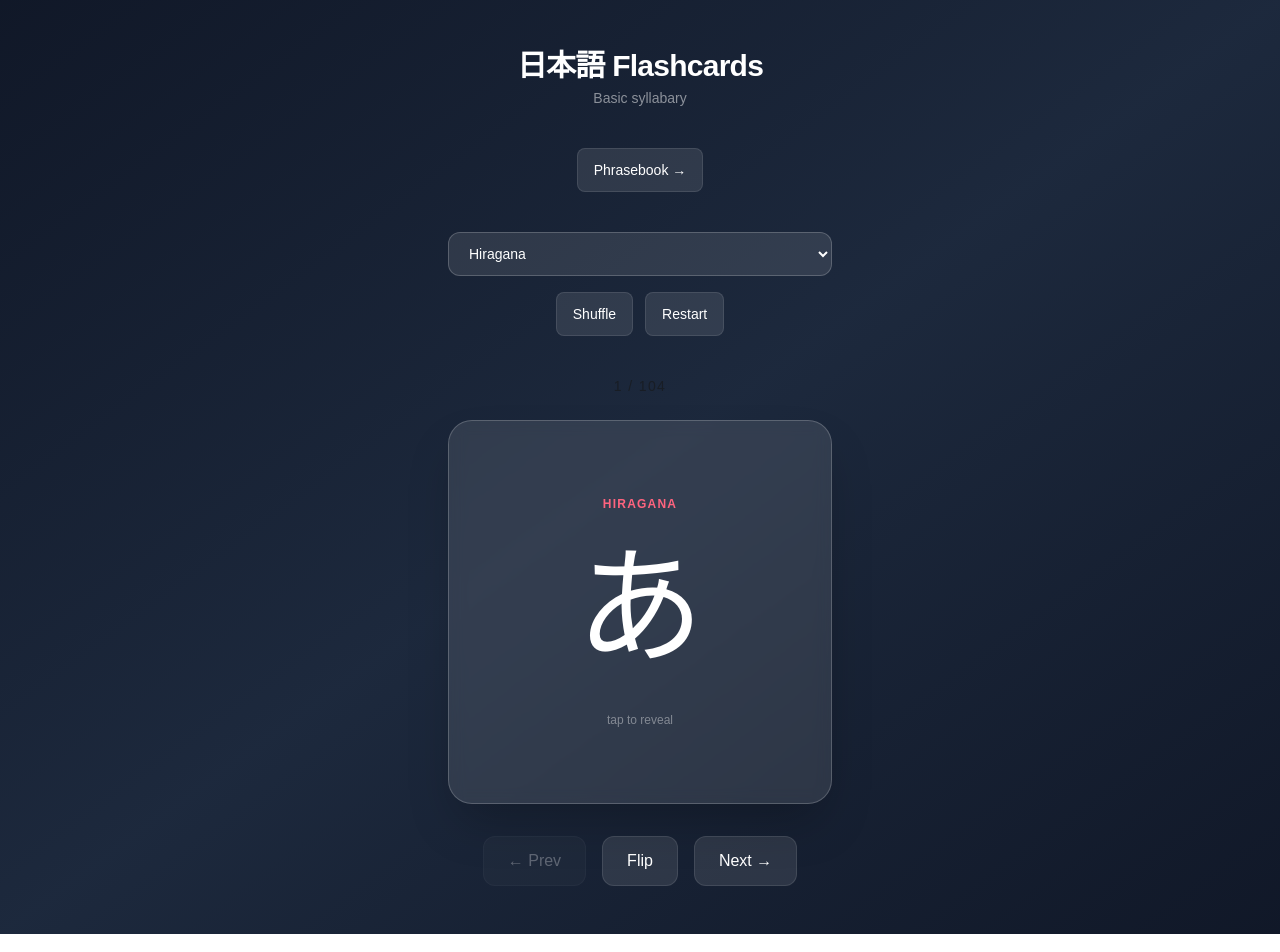
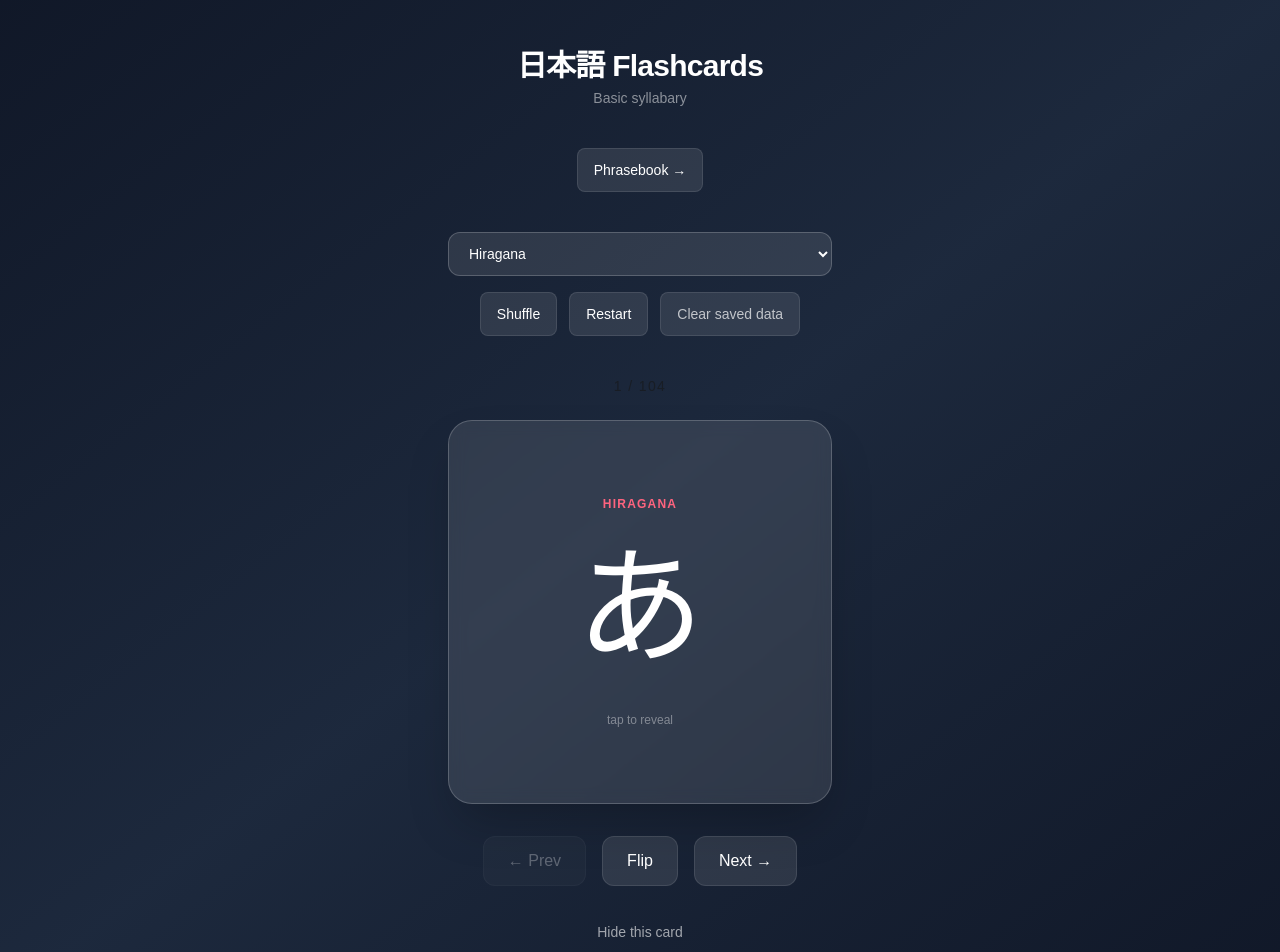
Before and after one commit to ryan-neville/japanese-flashcard-app, a Next.js app: page / in a window 1280 px wide. Shown: the top 952 px of the page. Built offline with nearby package versions, Linux system fonts and the light colour scheme.

Commit message:
feat: Added hide/unhide buttons for flashcards.

```diff
--- a/app/components/DeckControls.tsx
+++ b/app/components/DeckControls.tsx
@@ -1,5 +1,6 @@
 "use client";
 
+import { useState } from "react";
 import { decks, deckGroups, type CardSet, type DeckGroup } from "../data/flashcards";
 
 /** A deck id, plus the virtual deck that merges both kana sets. */
@@ -10,6 +11,8 @@ interface Props {
   onModeChange: (mode: Mode) => void;
   onShuffle: () => void;
   onRestart: () => void;
+  /** Throws away every saved preference — deck, position, shuffle and hidden cards. */
+  onClear: () => void;
 }
 
 const optionsByGroup: { group: DeckGroup; options: { value: Mode; label: string }[] }[] =
@@ -23,7 +26,10 @@ const optionsByGroup: { group: DeckGroup; options: { value: Mode; label: string
     ],
   }));
 
-export default function DeckControls({ mode, onModeChange, onShuffle, onRestart }: Props) {
+export default function DeckControls({ mode, onModeChange, onShuffle, onRestart, onClear }: Props) {
+  // Clearing is not undoable, so the button asks once before it fires.
+  const [confirming, setConfirming] = useState(false);
+
   return (
     <div className="flex flex-col items-center gap-4">
       {/* Deck selector */}
@@ -45,7 +51,7 @@ export default function DeckControls({ mode, onModeChange, onShuffle, onRestart
       </select>
 
       {/* Actions */}
-      <div className="flex gap-3">
+      <div className="flex flex-wrap justify-center gap-3">
         <button
           onClick={onShuffle}
           className="px-4 py-2 min-h-[44px] rounded-lg bg-white/10 hover:bg-white/20 active:bg-white/30 text-white text-sm font-medium transition-colors border border-white/10 touch-manipulation"
@@ -58,6 +64,32 @@ export default function DeckControls({ mode, onModeChange, onShuffle, onRestart
         >
           Restart
         </button>
+        {confirming ? (
+          <>
+            <button
+              onClick={() => {
+                setConfirming(false);
+                onClear();
+              }}
+              className="px-4 py-2 min-h-[44px] rounded-lg bg-rose-500/20 hover:bg-rose-500/30 active:bg-rose-500/40 text-rose-100 text-sm font-medium transition-colors border border-rose-400/30 touch-manipulation"
+            >
+              Clear everything?
+            </button>
+            <button
+              onClick={() => setConfirming(false)}
+              className="px-4 py-2 min-h-[44px] rounded-lg bg-white/10 hover:bg-white/20 active:bg-white/30 text-white text-sm font-medium transition-colors border border-white/10 touch-manipulation"
+            >
+              Cancel
+            </button>
+          </>
+        ) : (
+          <button
+            onClick={() => setConfirming(true)}
+            className="px-4 py-2 min-h-[44px] rounded-lg bg-white/10 hover:bg-white/20 active:bg-white/30 text-white/70 text-sm font-medium transition-colors border border-white/10 touch-manipulation"
+          >
+            Clear saved data
+          </button>
+        )}
       </div>
     </div>
   );
--- a/app/components/Flashcard.tsx
+++ b/app/components/Flashcard.tsx
@@ -7,6 +7,8 @@ interface Props {
   card: FlashcardType;
   onNext: () => void;
   onPrev: () => void;
+  /** Drops this card out of the rotation until it is unhidden. */
+  onHide: () => void;
   current: number;
   total: number;
 }
@@ -32,7 +34,7 @@ function emWidth(text: string): number {
   return em;
 }
 
-export default function Flashcard({ card, onNext, onPrev, current, total }: Props) {
+export default function Flashcard({ card, onNext, onPrev, onHide, current, total }: Props) {
   const [flipped, setFlipped] = useState(false);
   const touchStartX = useRef<number | null>(null);
   const touchStartY = useRef<number | null>(null);
@@ -203,6 +205,13 @@ export default function Flashcard({ card, onNext, onPrev, current, total }: Prop
           Next →
         </button>
       </div>
+
+      <button
+        onClick={onHide}
+        className="px-4 py-2 min-h-[44px] rounded-lg text-white/60 hover:text-white hover:bg-white/10 active:bg-white/20 text-sm font-medium transition-colors touch-manipulation"
+      >
+        Hide this card
+      </button>
     </div>
   );
 }
--- /dev/null
+++ b/app/components/HiddenCards.tsx
@@ -0,0 +1,76 @@
+"use client";
+
+import { useState } from "react";
+import type { Flashcard } from "../data/flashcards";
+
+interface Props {
+  /** Hidden cards belonging to the deck on screen, in deck order. */
+  cards: Flashcard[];
+  /** How many cards are hidden in the other decks, which this panel cannot reach. */
+  otherCount: number;
+  onUnhide: (card: Flashcard) => void;
+  onUnhideAll: () => void;
+}
+
+export default function HiddenCards({ cards, otherCount, onUnhide, onUnhideAll }: Props) {
+  const [open, setOpen] = useState(false);
+
+  // Nothing hidden anywhere: the panel would only ever say "0", so leave it out.
+  if (cards.length === 0 && otherCount === 0) return null;
+
+  return (
+    <div className="w-72 sm:w-96 flex flex-col items-center gap-3">
+      <button
+        onClick={() => setOpen((o) => !o)}
+        aria-expanded={open}
+        className="w-full px-4 py-2 min-h-[44px] rounded-lg bg-white/5 hover:bg-white/15 active:bg-white/20 text-white/70 text-sm font-medium transition-colors border border-white/10 touch-manipulation"
+      >
+        {cards.length} hidden in this deck{otherCount > 0 ? ` · ${otherCount} elsewhere` : ""}
+        <span aria-hidden="true"> {open ? "▲" : "▼"}</span>
+      </button>
+
+      {open && (
+        <div className="w-full flex flex-col gap-3">
+          {cards.length === 0 ? (
+            <p className="text-white/50 text-sm text-center">
+              No cards are hidden in this deck.
+            </p>
+          ) : (
+            <>
+              <ul className="w-full rounded-2xl border border-white/20 bg-white/10 overflow-hidden">
+                {cards.map((card) => (
+                  <li
+                    key={`${card.set}|${card.japanese}`}
+                    className="flex items-center justify-between gap-3 border-b border-white/10 px-3 py-2 last:border-b-0"
+                  >
+                    <div className="min-w-0">
+                      <p className="text-lg text-white font-light leading-snug break-words">
+                        {card.japanese}
+                      </p>
+                      <p className="text-xs text-white/60 break-words">
+                        {card.english ? `${card.romaji} — ${card.english}` : card.romaji}
+                      </p>
+                    </div>
+                    <button
+                      onClick={() => onUnhide(card)}
+                      className="shrink-0 px-3 py-2 min-h-[44px] rounded-lg bg-white/10 hover:bg-white/20 active:bg-white/30 text-white text-sm font-medium transition-colors border border-white/10 touch-manipulation"
+                      aria-label={`Unhide ${card.japanese}`}
+                    >
+                      Unhide
+                    </button>
+                  </li>
+                ))}
+              </ul>
+              <button
+                onClick={onUnhideAll}
+                className="w-full px-4 py-2 min-h-[44px] rounded-lg bg-white/10 hover:bg-white/20 active:bg-white/30 text-white text-sm font-medium transition-colors border border-white/10 touch-manipulation"
+              >
+                Unhide all in this deck
+              </button>
+            </>
+          )}
+        </div>
+      )}
+    </div>
+  );
+}
--- a/app/lib/progress.ts
+++ b/app/lib/progress.ts
@@ -1,21 +1,32 @@
-import { deckById, type CardSet } from "../data/flashcards";
+import { deckById, type CardSet, type Flashcard } from "../data/flashcards";
 import type { Mode } from "../components/DeckControls";
 
 const STORAGE_KEY = "japanese-flashcards:progress";
 
 /**
  * The slice of state that survives a refresh: the chosen deck, the position in
- * it, and the shuffle order. The order is stored as a permutation of the deck's
- * indices — without it a reload would reshuffle and the saved position would
- * land on an unrelated card.
+ * it, the shuffle order, and the cards hidden from rotation. The order is stored
+ * as a permutation of the deck's indices — without it a reload would reshuffle
+ * and the saved position would land on an unrelated card.
  */
 export interface Progress {
   mode: Mode;
   index: number;
   order: number[] | null;
+  /** `cardKey` of every hidden card, across all decks. */
+  hidden: string[];
 }
 
-export const DEFAULT_PROGRESS: Progress = { mode: "hiragana", index: 0, order: null };
+export const DEFAULT_PROGRESS: Progress = { mode: "hiragana", index: 0, order: null, hidden: [] };
+
+/**
+ * Stable identity for a card. Positions shift when a deck is edited, so hidden
+ * cards are stored by content instead: no two cards share a set and a Japanese
+ * form, which makes the pair a durable key.
+ */
+export function cardKey(card: Flashcard): string {
+  return `${card.set}|${card.japanese}`;
+}
 
 function isMode(value: unknown): value is Mode {
   return value === "kana-both" || (typeof value === "string" && deckById.has(value as CardSet));
@@ -30,11 +41,12 @@ function parse(raw: string): Progress {
     return DEFAULT_PROGRESS;
   }
   if (typeof parsed !== "object" || parsed === null) return DEFAULT_PROGRESS;
-  const { mode, index, order } = parsed as Record<string, unknown>;
+  const { mode, index, order, hidden } = parsed as Record<string, unknown>;
   return {
     mode: isMode(mode) ? mode : DEFAULT_PROGRESS.mode,
     index: Number.isInteger(index) && (index as number) >= 0 ? (index as number) : 0,
     order: Array.isArray(order) && order.every((n) => Number.isInteger(n)) ? (order as number[]) : null,
+    hidden: Array.isArray(hidden) ? hidden.filter((k): k is string => typeof k === "string") : [],
   };
 }
 
@@ -80,3 +92,13 @@ export function saveProgress(patch: Partial<Progress>): void {
   }
   for (const listener of listeners) listener();
 }
+
+/** Forgets every saved preference — deck, position, shuffle order and hidden cards. */
+export function clearProgress(): void {
+  try {
+    localStorage.removeItem(STORAGE_KEY);
+  } catch {
+    // Storage blocked: there was nothing persisted to clear.
+  }
+  for (const listener of listeners) listener();
+}
--- a/app/page.tsx
+++ b/app/page.tsx
@@ -1,11 +1,19 @@
 "use client";
 
 import { useState, useCallback, useMemo, useSyncExternalStore } from "react";
-import { hiragana, katakana, deckById } from "./data/flashcards";
+import { hiragana, katakana, deckById, type Flashcard as FlashcardType } from "./data/flashcards";
 import AppLink from "./components/AppLink";
 import Flashcard from "./components/Flashcard";
+import HiddenCards from "./components/HiddenCards";
 import DeckControls, { type Mode } from "./components/DeckControls";
-import { getServerSnapshot, getSnapshot, saveProgress, subscribe } from "./lib/progress";
+import {
+  cardKey,
+  clearProgress,
+  getServerSnapshot,
+  getSnapshot,
+  saveProgress,
+  subscribe,
+} from "./lib/progress";
 
 /** A random permutation of `0..length - 1`. */
 function shuffledOrder(length: number): number[] {
@@ -20,7 +28,11 @@ function shuffledOrder(length: number): number[] {
 export default function Home() {
   // Deck, position and shuffle order live in localStorage so a refresh picks up
   // where the last one left off.
-  const { mode, index, order } = useSyncExternalStore(subscribe, getSnapshot, getServerSnapshot);
+  const { mode, index, order, hidden } = useSyncExternalStore(
+    subscribe,
+    getSnapshot,
+    getServerSnapshot,
+  );
   const [seed, setSeed] = useState(0);
 
   const baseCards = useMemo(() => {
@@ -28,13 +40,54 @@ export default function Home() {
     return deckById.get(mode)?.cards ?? [];
   }, [mode]);
 
+  const hiddenKeys = useMemo(() => new Set(hidden), [hidden]);
+
   // A stored order can outlive the deck it was built for, so fall back to the
   // natural order unless it still lines up with the cards.
-  const deck = useMemo(() => {
+  const ordered = useMemo(() => {
     if (!order || order.length !== baseCards.length) return baseCards;
     const reordered = order.map((i) => baseCards[i]);
     return reordered.every(Boolean) ? reordered : baseCards;
   }, [baseCards, order]);
+
+  // Hidden cards drop out of the rotation but keep their place in `order`, so
+  // hiding and unhiding a card does not disturb the shuffle around it.
+  const deck = useMemo(
+    () => ordered.filter((c) => !hiddenKeys.has(cardKey(c))),
+    [ordered, hiddenKeys],
+  );
+
+  const hiddenInDeck = useMemo(
+    () => baseCards.filter((c) => hiddenKeys.has(cardKey(c))),
+    [baseCards, hiddenKeys],
+  );
+
+  const handleHide = useCallback(
+    (card: FlashcardType) => {
+      const key = cardKey(card);
+      if (hiddenKeys.has(key)) return;
+      saveProgress({ hidden: [...hidden, key] });
+    },
+    [hidden, hiddenKeys],
+  );
+
+  const handleUnhide = useCallback(
+    (card: FlashcardType) => {
+      const key = cardKey(card);
+      saveProgress({ hidden: hidden.filter((k) => k !== key) });
+    },
+    [hidden],
+  );
+
+  const handleUnhideDeck = useCallback(() => {
+    const deckKeys = new Set(baseCards.map(cardKey));
+    saveProgress({ hidden: hidden.filter((k) => !deckKeys.has(k)) });
+  }, [baseCards, hidden]);
+
+  const handleClear = useCallback(() => {
+    clearProgress();
+    setSeed((s) => s + 1);
+  }, []);
 
   const handleModeChange = useCallback((m: Mode) => {
     saveProgress({ mode: m, index: 0, order: null });
@@ -80,9 +133,10 @@ export default function Home() {
         onModeChange={handleModeChange}
         onShuffle={handleShuffle}
         onRestart={handleRestart}
+        onClear={handleClear}
       />
 
-      {card && (
+      {card ? (
         <Flashcard
           key={`${card.japanese}-${cardIndex}-${seed}`}
           card={card}
@@ -90,10 +144,22 @@ export default function Home() {
           total={deck.length}
           onNext={() => saveProgress({ index: Math.min(cardIndex + 1, deck.length - 1) })}
           onPrev={() => saveProgress({ index: Math.max(cardIndex - 1, 0) })}
+          onHide={() => handleHide(card)}
         />
+      ) : (
+        <p className="text-white/60 text-sm text-center max-w-xs">
+          Every card in this set is hidden. Unhide one below, or pick another set.
+        </p>
       )}
 
-      {cardIndex === deck.length - 1 && (
+      <HiddenCards
+        cards={hiddenInDeck}
+        otherCount={hidden.length - hiddenInDeck.length}
+        onUnhide={handleUnhide}
+        onUnhideAll={handleUnhideDeck}
+      />
+
+      {deck.length > 0 && cardIndex === deck.length - 1 && (
         <div className="text-white/60 text-sm animate-pulse">
           Deck complete! Shuffle or switch sets to continue.
         </div>
```
